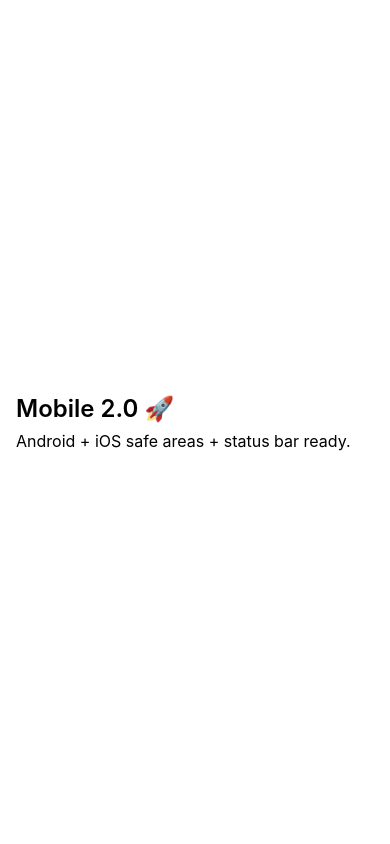
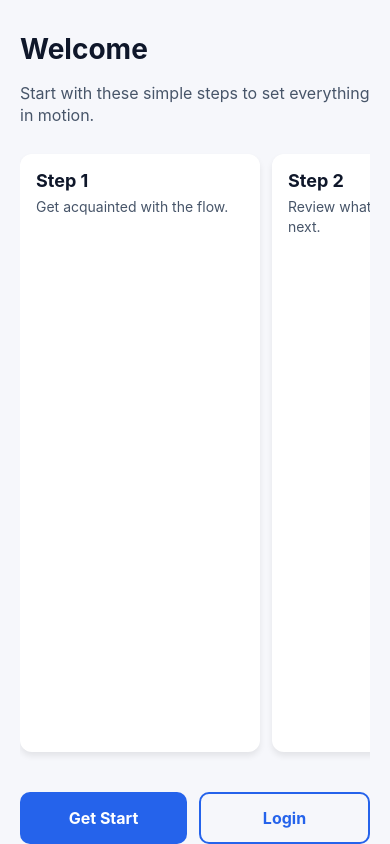
Before and after one commit to tiagolopescerillion/mobile-app-2.0, a React Native app: screen / in a window 390 px wide. Built offline with nearby package versions, Linux system fonts and the light colour scheme.

Commit message:
Use React Native components for onboarding

```diff
--- a/src/App.tsx
+++ b/src/App.tsx
@@ -1,35 +1,40 @@
 // src/App.tsx
 
-import React from 'react';
-import { StyleSheet, Text, View } from 'react-native';
-import { SafeAreaView } from 'react-native-safe-area-context';
+import React, { useMemo, useState } from 'react';
+import { SafeAreaProvider } from 'react-native-safe-area-context';
+
+import { HomeScreen } from './screens/HomeScreen';
+import { GetStartedScreen } from './screens/GetStartedScreen';
+import { LoginScreen } from './screens/LoginScreen';
+import { Step } from './components/StepCarousel';
+
+type Screen = 'home' | 'getStarted' | 'login';
+
+const steps: Step[] = [
+  { title: 'Step 1', subtitle: 'Get acquainted with the flow.' },
+  { title: 'Step 2', subtitle: 'Review what you need to do next.' },
+  { title: 'Step 3', subtitle: 'Stay ready for the journey ahead.' },
+];
 
 export default function MainApp() {
-  return (
-    <SafeAreaView style={styles.safeArea} edges={['top', 'right', 'bottom', 'left']}>
-      <View style={styles.container}>
-        <Text style={styles.title}>Mobile 2.0 🚀</Text>
-        <Text style={styles.subtitle}>Android + iOS safe areas + status bar ready.</Text>
-      </View>
-    </SafeAreaView>
-  );
+  const [screen, setScreen] = useState<Screen>('home');
+
+  const carouselSteps = useMemo(() => steps, []);
+
+  let currentScreen: JSX.Element;
+  if (screen === 'getStarted') {
+    currentScreen = <GetStartedScreen onBack={() => setScreen('home')} />;
+  } else if (screen === 'login') {
+    currentScreen = <LoginScreen onBack={() => setScreen('home')} />;
+  } else {
+    currentScreen = (
+      <HomeScreen
+        steps={carouselSteps}
+        onGetStarted={() => setScreen('getStarted')}
+        onLogin={() => setScreen('login')}
+      />
+    );
+  }
+
+  return <SafeAreaProvider>{currentScreen}</SafeAreaProvider>;
 }
-
-const styles = StyleSheet.create({
-  safeArea: {
-    flex: 1,
-  },
-  container: {
-    flex: 1,
-    paddingHorizontal: 16,
-    justifyContent: 'center',
-  },
-  title: {
-    fontSize: 24,
-    fontWeight: '600',
-    marginBottom: 8,
-  },
-  subtitle: {
-    fontSize: 16,
-  },
-});
--- /dev/null
+++ b/src/components/StepCarousel.tsx
@@ -0,0 +1,58 @@
+import React from 'react';
+import { ScrollView, StyleSheet, Text, View } from 'react-native';
+
+export type Step = {
+  title: string;
+  subtitle: string;
+};
+
+type StepCarouselProps = {
+  steps: Step[];
+};
+
+export function StepCarousel({ steps }: StepCarouselProps) {
+  return (
+    <ScrollView
+      horizontal
+      showsHorizontalScrollIndicator={false}
+      contentContainerStyle={styles.carouselContent}
+    >
+      {steps.map((step) => (
+        <View key={step.title} style={styles.card}>
+          <Text style={styles.cardTitle}>{step.title}</Text>
+          <Text style={styles.cardSubtitle}>{step.subtitle}</Text>
+        </View>
+      ))}
+    </ScrollView>
+  );
+}
+
+const styles = StyleSheet.create({
+  carouselContent: {
+    gap: 12,
+    paddingVertical: 12,
+    paddingRight: 4,
+  },
+  card: {
+    width: 240,
+    borderRadius: 12,
+    backgroundColor: '#ffffff',
+    padding: 16,
+    elevation: 2,
+    shadowColor: '#000',
+    shadowOpacity: 0.08,
+    shadowRadius: 6,
+    shadowOffset: { width: 0, height: 4 },
+  },
+  cardTitle: {
+    fontSize: 18,
+    fontWeight: '700',
+    color: '#0f172a',
+    marginBottom: 6,
+  },
+  cardSubtitle: {
+    fontSize: 14,
+    color: '#475569',
+    lineHeight: 20,
+  },
+});
--- /dev/null
+++ b/src/screens/GetStartedScreen.tsx
@@ -0,0 +1,10 @@
+import React from 'react';
+import { SecondaryScreen } from './SecondaryScreen';
+
+type GetStartedScreenProps = {
+  onBack: () => void;
+};
+
+export function GetStartedScreen({ onBack }: GetStartedScreenProps) {
+  return <SecondaryScreen heading="Get Started Home" onBack={onBack} />;
+}
--- /dev/null
+++ b/src/screens/HomeScreen.tsx
@@ -0,0 +1,85 @@
+import React from 'react';
+import { Pressable, StyleSheet, Text, View } from 'react-native';
+import { SafeAreaView } from 'react-native-safe-area-context';
+
+import { StepCarousel, Step } from '../components/StepCarousel';
+
+type HomeScreenProps = {
+  steps: Step[];
+  onGetStarted: () => void;
+  onLogin: () => void;
+};
+
+export function HomeScreen({ steps, onGetStarted, onLogin }: HomeScreenProps) {
+  return (
+    <SafeAreaView style={styles.safeArea} edges={['top', 'right', 'bottom', 'left']}>
+      <View style={styles.container}>
+        <Text style={styles.pageTitle}>Welcome</Text>
+        <Text style={styles.pageSubtitle}>
+          Start with these simple steps to set everything in motion.
+        </Text>
+        <StepCarousel steps={steps} />
+        <View style={styles.actions}>
+          <Pressable style={[styles.button, styles.primaryButton]} onPress={onGetStarted}>
+            <Text style={[styles.buttonLabel, styles.primaryLabel]}>Get Start</Text>
+          </Pressable>
+          <Pressable style={[styles.button, styles.outlineButton]} onPress={onLogin}>
+            <Text style={[styles.buttonLabel, styles.outlineLabel]}>Login</Text>
+          </Pressable>
+        </View>
+      </View>
+    </SafeAreaView>
+  );
+}
+
+const styles = StyleSheet.create({
+  safeArea: {
+    flex: 1,
+    backgroundColor: '#F6F7FB',
+  },
+  container: {
+    flex: 1,
+    paddingHorizontal: 20,
+    paddingTop: 32,
+    gap: 16,
+  },
+  pageTitle: {
+    fontWeight: '700',
+    fontSize: 28,
+    color: '#0f172a',
+  },
+  pageSubtitle: {
+    color: '#475569',
+    fontSize: 16,
+    lineHeight: 22,
+  },
+  actions: {
+    flexDirection: 'row',
+    gap: 12,
+    marginTop: 12,
+  },
+  button: {
+    flex: 1,
+    borderRadius: 10,
+    paddingVertical: 14,
+    alignItems: 'center',
+    justifyContent: 'center',
+  },
+  primaryButton: {
+    backgroundColor: '#2563eb',
+  },
+  outlineButton: {
+    borderWidth: 2,
+    borderColor: '#2563eb',
+  },
+  buttonLabel: {
+    fontWeight: '700',
+    fontSize: 16,
+  },
+  primaryLabel: {
+    color: '#ffffff',
+  },
+  outlineLabel: {
+    color: '#2563eb',
+  },
+});
--- /dev/null
+++ b/src/screens/LoginScreen.tsx
@@ -0,0 +1,10 @@
+import React from 'react';
+import { SecondaryScreen } from './SecondaryScreen';
+
+type LoginScreenProps = {
+  onBack: () => void;
+};
+
+export function LoginScreen({ onBack }: LoginScreenProps) {
+  return <SecondaryScreen heading="Login Home" onBack={onBack} />;
+}
--- /dev/null
+++ b/src/screens/SecondaryScreen.tsx
@@ -0,0 +1,62 @@
+import React from 'react';
+import { Pressable, StyleSheet, Text, View } from 'react-native';
+import { SafeAreaView } from 'react-native-safe-area-context';
+
+type SecondaryScreenProps = {
+  heading: string;
+  onBack: () => void;
+};
+
+export function SecondaryScreen({ heading, onBack }: SecondaryScreenProps) {
+  return (
+    <SafeAreaView style={styles.safeArea} edges={['top', 'right', 'bottom', 'left']}>
+      <View style={styles.secondaryContainer}>
+        <Text style={styles.secondaryHeading}>{heading}</Text>
+        <Text style={styles.secondaryCopy}>This screen is ready for your future content.</Text>
+        <Pressable style={[styles.button, styles.outlineButton]} onPress={onBack}>
+          <Text style={[styles.buttonLabel, styles.outlineLabel]}>Back to Home</Text>
+        </Pressable>
+      </View>
+    </SafeAreaView>
+  );
+}
+
+const styles = StyleSheet.create({
+  safeArea: {
+    flex: 1,
+    backgroundColor: '#F6F7FB',
+  },
+  secondaryContainer: {
+    flex: 1,
+    paddingHorizontal: 20,
+    justifyContent: 'center',
+    gap: 16,
+  },
+  secondaryHeading: {
+    fontWeight: '700',
+    fontSize: 28,
+    color: '#0f172a',
+  },
+  secondaryCopy: {
+    color: '#475569',
+    fontSize: 16,
+    lineHeight: 22,
+  },
+  button: {
+    alignSelf: 'flex-start',
+    borderRadius: 10,
+    paddingVertical: 14,
+    paddingHorizontal: 18,
+  },
+  outlineButton: {
+    borderWidth: 2,
+    borderColor: '#2563eb',
+  },
+  buttonLabel: {
+    fontWeight: '700',
+    fontSize: 16,
+  },
+  outlineLabel: {
+    color: '#2563eb',
+  },
+});
```
